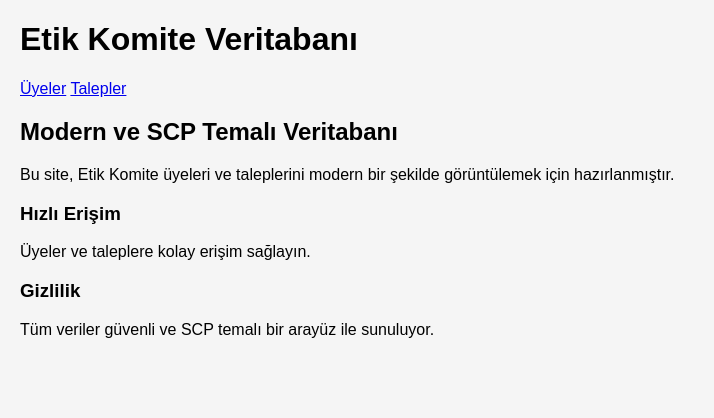
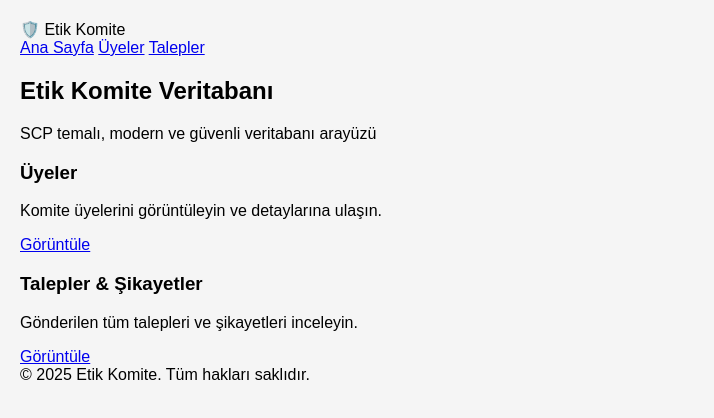
Before and after one commit to Zaddesxxx/etik-komite-veritaban-, a plain HTML site: page index.html in a window 1280 px wide. Shown: the whole page, without its empty margins (0-714 px from the left). Drawn offline with Linux system fonts and the light colour scheme.

Commit message:
Update index.html

```diff
--- a/index.html
+++ b/index.html
@@ -8,29 +8,36 @@
 </head>
 <body>
   <header>
-    <h1>Etik Komite Veritabanı</h1>
+    <div class="logo">🛡️ Etik Komite</div>
     <nav>
+      <a href="index.html" class="active">Ana Sayfa</a>
       <a href="members.html">Üyeler</a>
       <a href="requests.html">Talepler</a>
     </nav>
   </header>
 
   <main>
-    <section class="intro">
-      <h2>Modern ve SCP Temalı Veritabanı</h2>
-      <p>Bu site, Etik Komite üyeleri ve taleplerini modern bir şekilde görüntülemek için hazırlanmıştır.</p>
+    <section class="hero">
+      <h1>Etik Komite Veritabanı</h1>
+      <p>SCP temalı, modern ve güvenli veritabanı arayüzü</p>
     </section>
 
     <section class="cards">
       <div class="card">
-        <h3>Hızlı Erişim</h3>
-        <p>Üyeler ve taleplere kolay erişim sağlayın.</p>
+        <h3>Üyeler</h3>
+        <p>Komite üyelerini görüntüleyin ve detaylarına ulaşın.</p>
+        <a href="members.html" class="btn">Görüntüle</a>
       </div>
       <div class="card">
-        <h3>Gizlilik</h3>
-        <p>Tüm veriler güvenli ve SCP temalı bir arayüz ile sunuluyor.</p>
+        <h3>Talepler & Şikayetler</h3>
+        <p>Gönderilen tüm talepleri ve şikayetleri inceleyin.</p>
+        <a href="requests.html" class="btn">Görüntüle</a>
       </div>
     </section>
   </main>
+
+  <footer>
+    &copy; 2025 Etik Komite. Tüm hakları saklıdır.
+  </footer>
 </body>
 </html>
```
